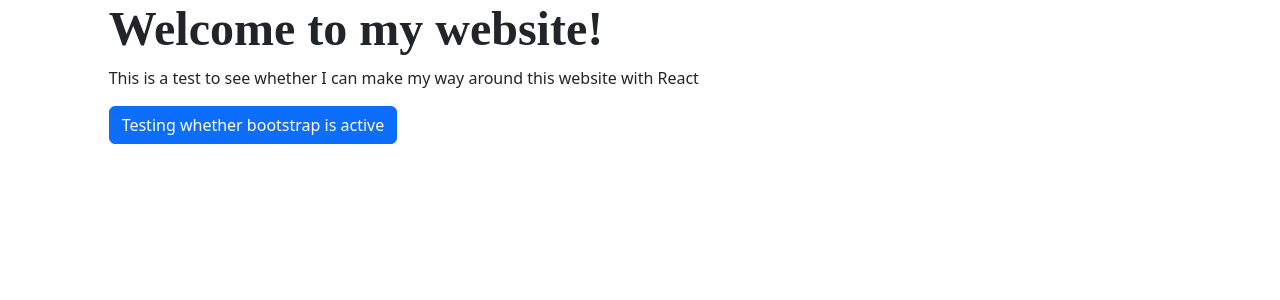
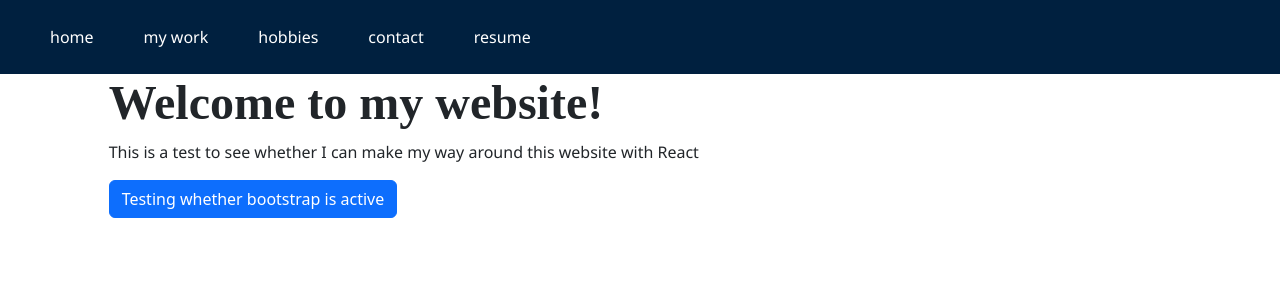
Before and after one commit to NayanaAg/portfolio, a Next.js app: page / in a window 1280 px wide. Shown: the top 300 px of the page. Built offline with nearby package versions, Linux system fonts and the light colour scheme; a web font is replaced by a local one.

Commit message:
create and style nav component

```diff
--- a/app/components/nav.tsx
+++ b/app/components/nav.tsx
@@ -0,0 +1,17 @@
+import React from "react";
+
+export default function GlobalNav() {
+    return <>
+        <header>
+            <div id="global-nav">
+                <ul>
+                    <li><a href="/">home</a></li>
+                    <li><a href="/projects">my work</a></li>
+                    <li><a href="/hobbies">hobbies</a></li>
+                    <li><a href="/contact">contact</a></li>
+                    <li><a href="#">resume</a></li>
+                </ul>
+            </div>
+        </header>
+    </>
+}
--- a/app/global.css
+++ b/app/global.css
@@ -25,6 +25,13 @@
 
     --xbold: 800;
     --mdbold: 500;
+
+    --xs-space: 10px;
+    --sm-space: 25px;
+    --md-space: 40px;
+    --lg-space: 65px;
+
+    --transition-time: 0.5s ease;
 }
 
 h1 {
@@ -32,3 +39,37 @@ h1 {
     font-size: var(--h1-size) !important;
     font-weight: 800 !important;
 }
+
+p, a, li {
+    font-family: var(--body-font);
+    font-size: var(--body-size);
+}
+
+/*global navigation*/
+#global-nav {
+    background-color: var(--dark-bg);
+    padding: 0;
+    margin: 0;
+}
+
+#global-nav > ul {
+    padding: var(--sm-space);
+    margin: 0;
+}
+
+#global-nav > ul li {
+    display: inline;
+    margin: 0;
+}
+
+#global-nav a {
+    text-decoration: none;
+    color: white;
+    padding: var(--sm-space);
+    transition: var(--transition-time);
+}
+
+#global-nav a:hover {
+    background-color: var(--accent);
+    color: black;
+}
--- a/app/page.tsx
+++ b/app/page.tsx
@@ -1,10 +1,14 @@
 import React from "react";
+import GlobalNav from "./components/nav";
 
 export default function Page() {
     return <>
         <div id="container">
+        <GlobalNav />
             <div className="row">
                 <div className="col-md-10 offset-md-1">
+
+
                     <h1>Welcome to my website!</h1>
                     <p>This is a test to see whether I can make my way around this website with React</p>
 
```
Also changed, not shown: app/components/header.tsx (deleted, +0 -13 lines).
